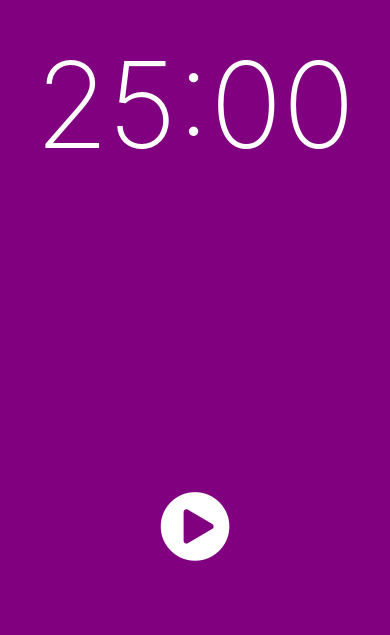
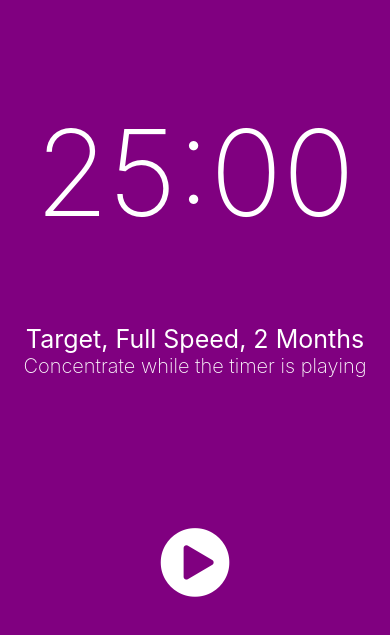
Before and after one commit to serranoarevalo/practice-timerApp, a React Native app in the folder concentration-timer/: screen / in a window 390 px wide. Shown: the part 177-812 px from the top of the page. Built offline with nearby package versions, Linux system fonts and the light colour scheme.

Commit message:
customizing timer

```diff
--- a/concentration-timer/components/Timer/presenter.js
+++ b/concentration-timer/components/Timer/presenter.js
@@ -51,6 +51,14 @@ class Timer extends Component {
                     <Text style={styles.time}>
                     {formatTime(timerDuration - elapsedTime)}</Text>
                 </View>
+                <View style={styles.middle}>
+                    <Text style={styles.maxim}>
+                    Target, Full Speed, 2 Months
+                    </Text>
+                    <Text style={styles.sentence}>
+                    Concentrate while the timer is playing
+                    </Text>
+                </View>
                 <View style={styles.lower}>
                     {!isPlaying && (
                         <Button iconName="play-circle" onPress={startTimer} />
@@ -71,8 +79,25 @@ const styles = StyleSheet.create({
     },
     upper: {
         flex: 2,
+        justifyContent: "flex-end",
+        alignItems: "center"
+    },
+    middle: {
+        flex:1,
         justifyContent: "center",
         alignItems: "center"
+    },
+    maxim: {
+        color: "white",
+        fontSize: 25,
+        fontWeight: "400",
+        textAlign: "center"
+    },
+    sentence: {
+        color: "white",
+        fontSize: 20,
+        fontWeight: "200",
+        textAlign: "center"
     },
     lower: {
         flex: 1,
```
